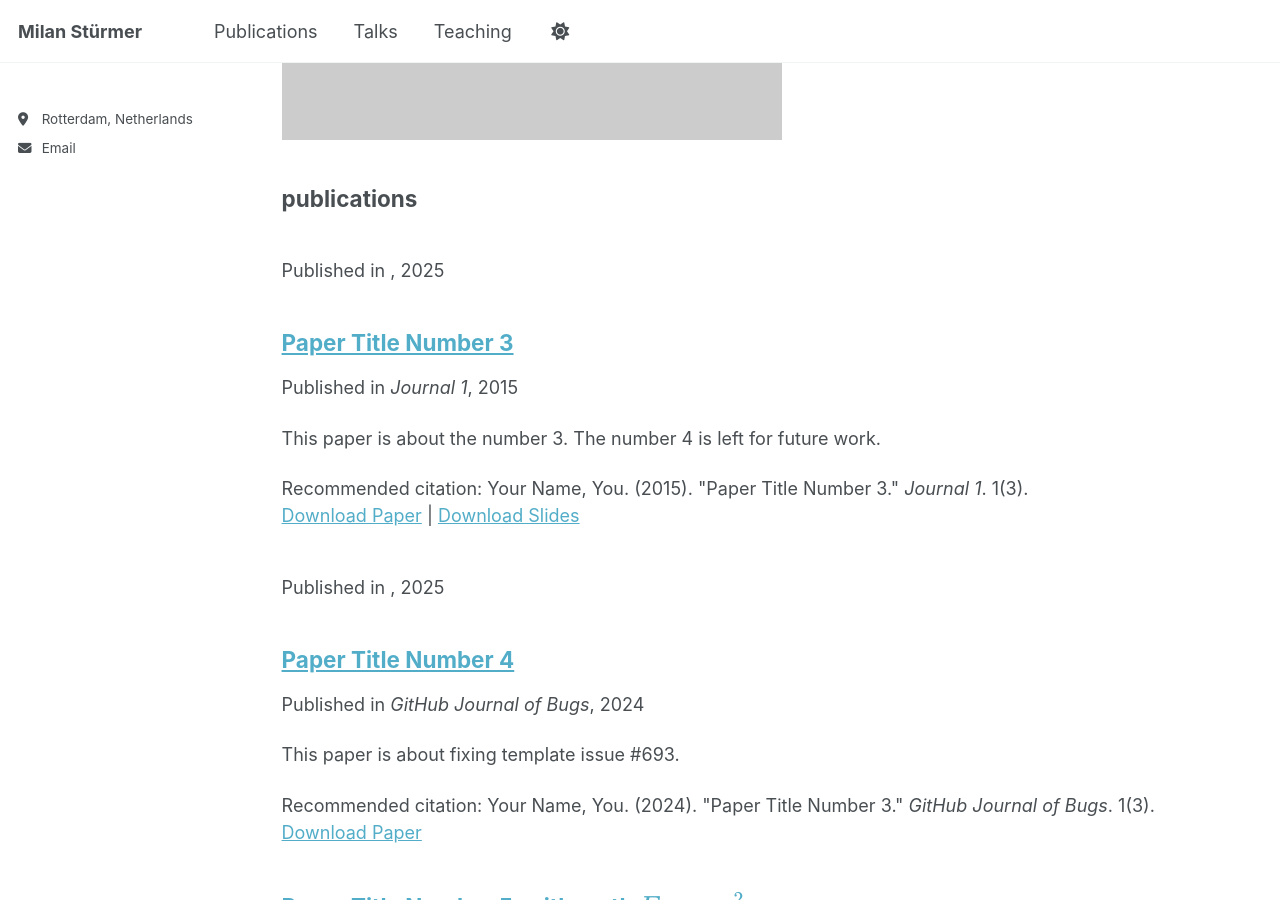
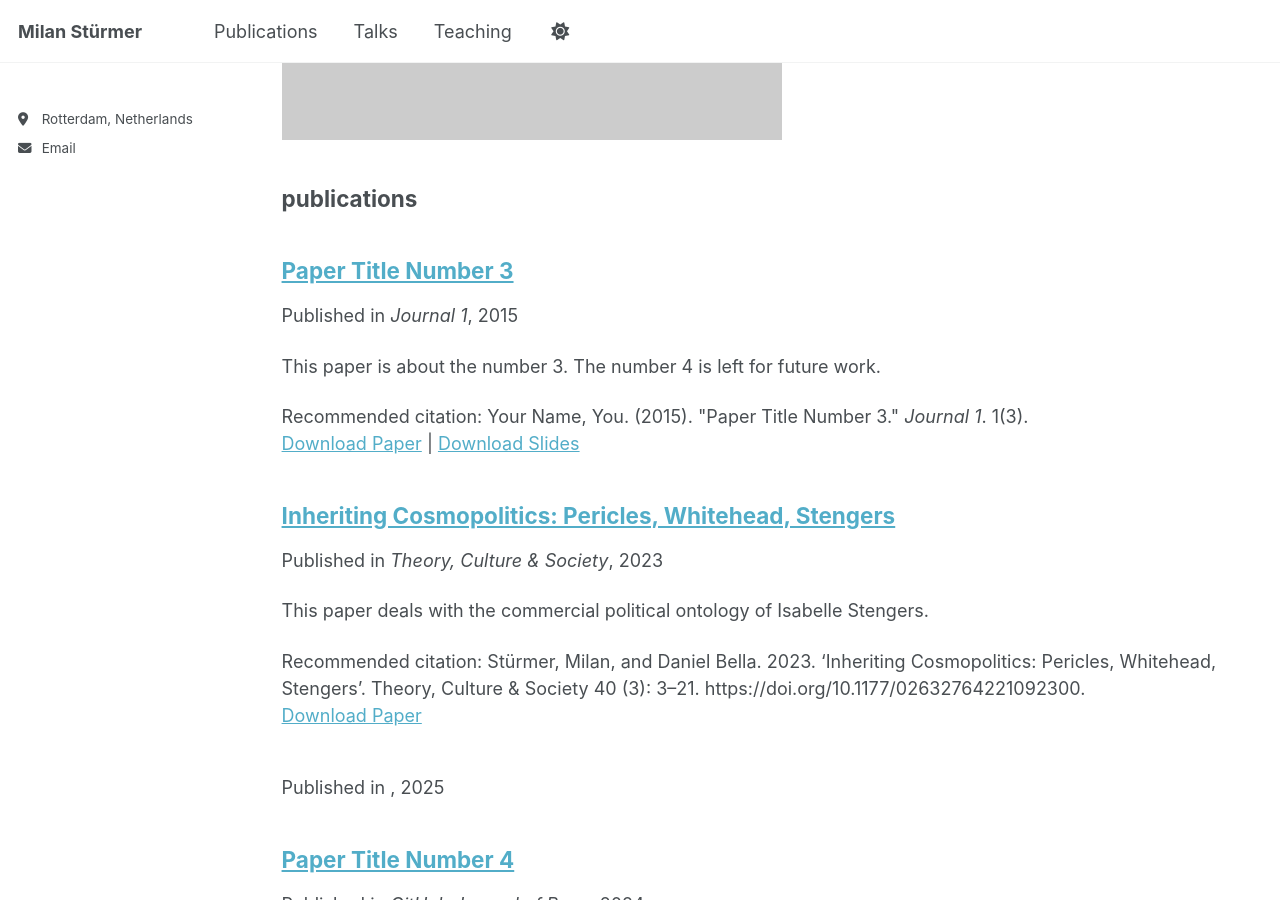
Before and after one commit to milanstuermer/milanstuermer.github.io, a Jekyll site: the page built from _pages/sitemap.md, in a window 1280 px wide and 900 px high, scrolled down 3724 px. Built offline with Jekyll 4.4.1, drawn with Linux system fonts in a browser that asks for light colours; a script that is not in the unit is left out; some of the changed lines change nothing that is shown.

Commit message:
Update 2010-10-01-paper-title-number-2.md

```diff
--- a/_publications/2010-10-01-paper-title-number-2.md
+++ b/_publications/2010-10-01-paper-title-number-2.md
@@ -3,7 +3,7 @@
 collection: publications
 category: manuscripts
 permalink: /publication/2010-10-01-paper-title-number-2.md
-excerpt: 'This paper deals with the commercial political ontology of Isabelle Stengers. By tracing the genealogy of this political ontology back to Pericles' first explicit defense of persuasion as a requisite for civilization, we argue that Pericles' famous funeral oration provides the structure for Whitehead's cosmology, and, ultimately, Stengers' cosmopolitics.'
+excerpt: 'This paper deals with the commercial political ontology of Isabelle Stengers.'
 date: 2023-01-01
 venue: 'Theory, Culture & Society'
 paperurl: 'https://journals.sagepub.com/doi/epdf/10.1177/02632764221092300'
```
